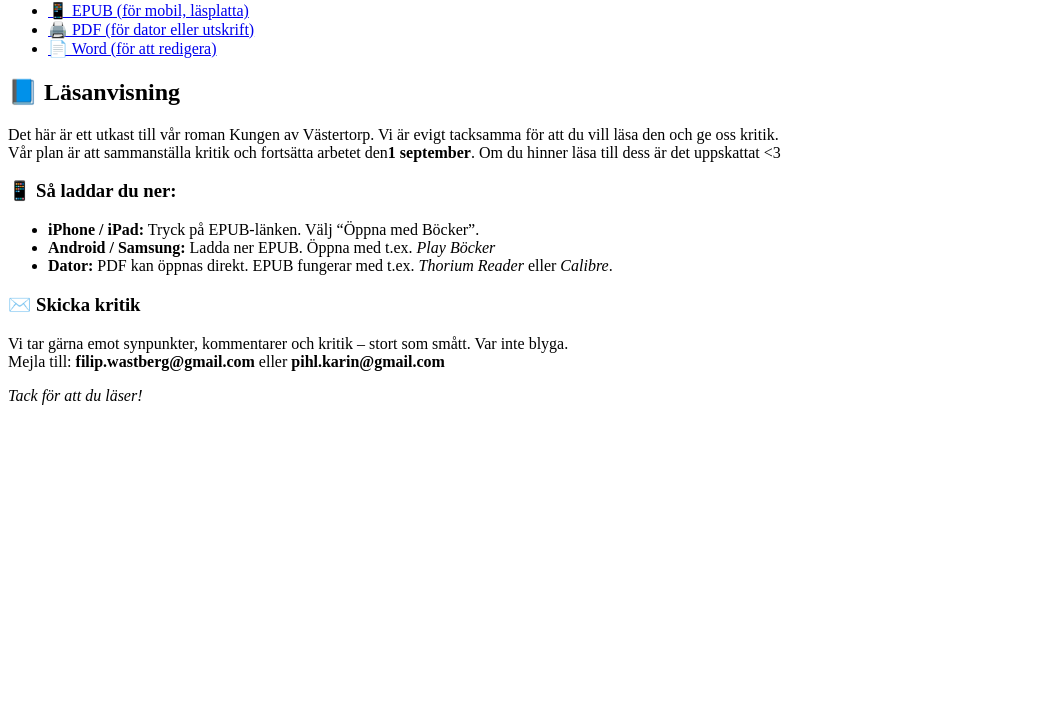
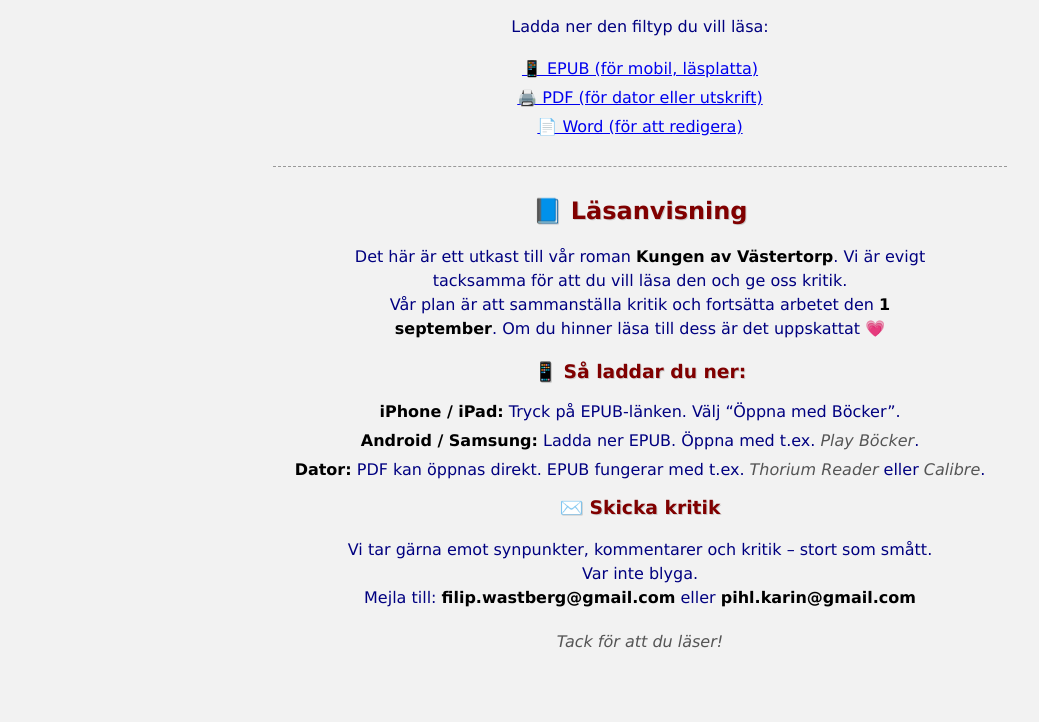
Before and after one commit to filipwastberg/kungen, a plain HTML site: page index.html in a window 1280 px wide. Shown: the part 114-836 px from the top of the page, without its empty margins (0-1039 px from the left). Before the commit the page ends 800 px from the top, so only its background shows below. Drawn offline with Linux system fonts and the light colour scheme.

Commit message:
Update index.html

```diff
--- a/index.html
+++ b/index.html
@@ -2,24 +2,82 @@
 <html lang="sv">
 <head>
   <meta charset="UTF-8">
-  <title>Kungen av Västertorp </title>
+  <title>Kungen av Västertorp</title>
+  <meta name="viewport" content="width=device-width, initial-scale=1">
+  <style>
+    body {
+  background-color: #f2f2f2;
+  font-family: Verdana, Tahoma, sans-serif;
+  text-align: center;
+  padding: 40px 20px;
+  color: #000080;
+}
+
+    h1, h2, h3 {
+      color: #800000;
+      text-shadow: 1px 1px #ccc;
+    }
+
+    ul {
+      list-style-type: none;
+      padding: 0;
+    }
+
+    li {
+      margin: 10px 0;
+    }
+
+    a {
+      color: #0000EE;
+      text-decoration: underline;
+    }
+
+    a:hover {
+      color: #FF00FF;
+    }
+
+    p {
+      max-width: 600px;
+      margin: 0 auto 20px;
+      line-height: 1.5;
+    }
+
+    em {
+      color: #555;
+    }
+
+    strong {
+      color: #000;
+    }
+
+    hr {
+      border: 0;
+      border-top: 1px dashed #999;
+      margin: 30px auto;
+      width: 60%;
+    }
+  </style>
 </head>
 <body>
   <h1>📚 Manus för Kungen av Västertorp</h1>
+
   <p>Ladda ner den filtyp du vill läsa:</p>
   <ul>
     <li><a href="Manus - Kungen av Västertorp - Filip Wästberg & Karin Pihl.epub" download>📱 EPUB (för mobil, läsplatta)</a></li>
     <li><a href="Manus Kungen av Västertorp.pdf" download>🖨️ PDF (för dator eller utskrift)</a></li>
     <li><a href="Manus Kungen av Västertorp.docx" download>📄 Word (för att redigera)</a></li>
   </ul>
-<h2>📘 Läsanvisning</h2>
-  <p>Det här är ett utkast till vår roman Kungen av Västertorp. Vi är evigt tacksamma för att du vill läsa den och ge oss kritik. <br>
-    Vår plan är att sammanställa kritik och fortsätta arbetet den<strong>1 september</strong>. Om du hinner läsa till dess är det uppskattat <3</p>
+
+  <hr>
+
+  <h2>📘 Läsanvisning</h2>
+  <p>Det här är ett utkast till vår roman <strong>Kungen av Västertorp</strong>. Vi är evigt tacksamma för att du vill läsa den och ge oss kritik.<br>
+    Vår plan är att sammanställa kritik och fortsätta arbetet den <strong>1 september</strong>. Om du hinner läsa till dess är det uppskattat 💗</p>
 
   <h3>📱 Så laddar du ner:</h3>
   <ul>
     <li><strong>iPhone / iPad:</strong> Tryck på EPUB-länken. Välj “Öppna med Böcker”.</li>
-    <li><strong>Android / Samsung:</strong> Ladda ner EPUB. Öppna med t.ex. <em>Play Böcker</em> </li>
+    <li><strong>Android / Samsung:</strong> Ladda ner EPUB. Öppna med t.ex. <em>Play Böcker</em>.</li>
     <li><strong>Dator:</strong> PDF kan öppnas direkt. EPUB fungerar med t.ex. <em>Thorium Reader</em> eller <em>Calibre</em>.</li>
   </ul>
 
```
